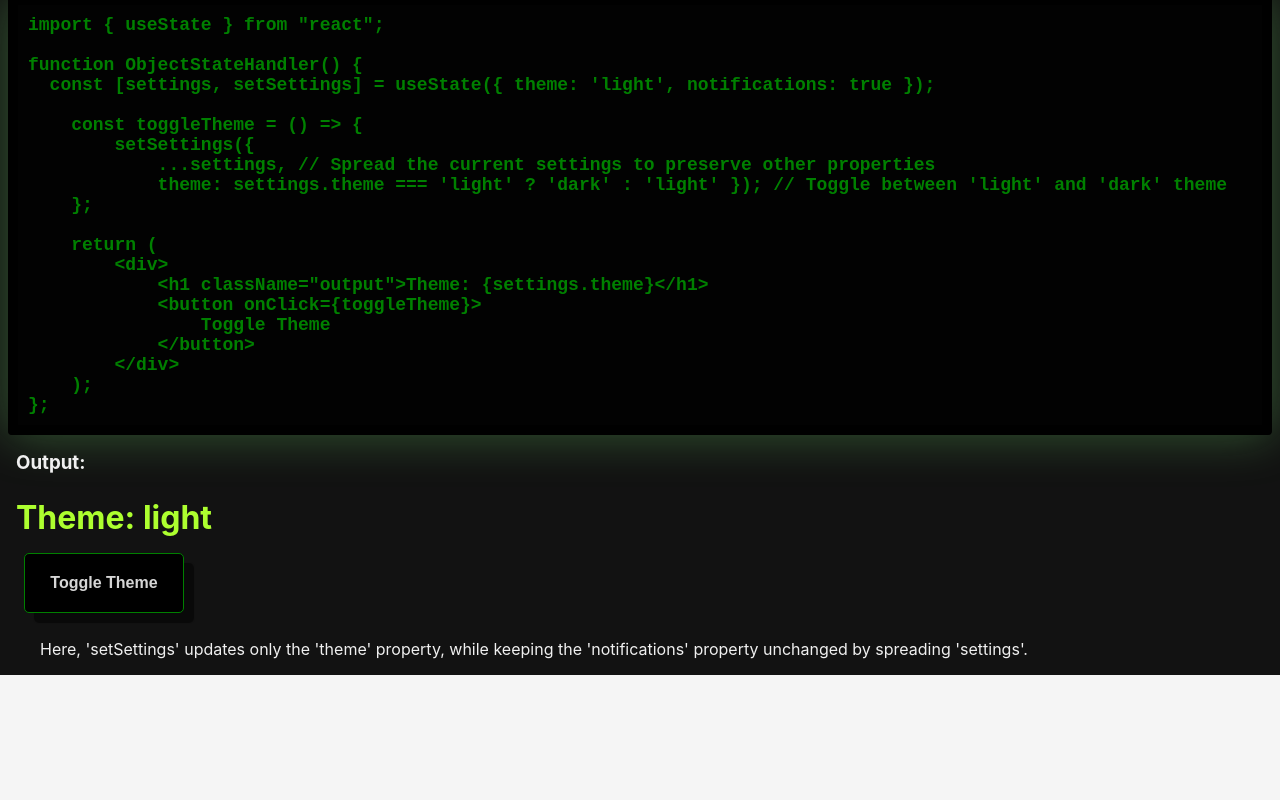
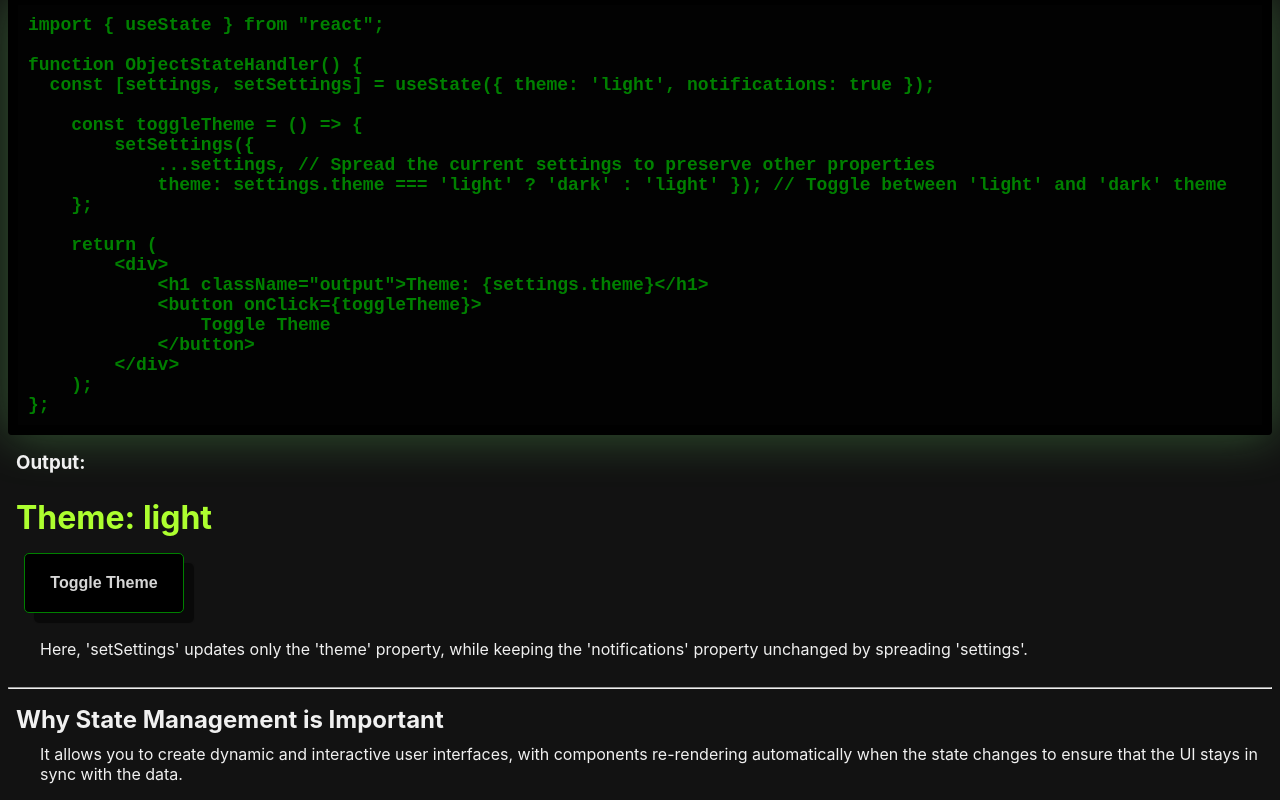
Before and after one commit to rees-kyle/react_showcase, a React (Create React App) app in the folder project/: page /state-management-in-functional-components in a window 1280 px wide. Shown: the part 3009-3809 px from the top of the page. Before the commit the page ends 3684 px from the top, so only its background shows below. Built offline with nearby package versions, Linux system fonts and the light colour scheme.

Commit message:
Add StateImportance component
- Added component file.
- Added to index in components folder.
- Imported and added component to page.

```diff
--- /dev/null
+++ b/project/src/components/basics/state_management_in_functional_components/StateImportance.js
@@ -0,0 +1,15 @@
+const StateImportance = () => {
+    return (
+        <div>
+            <br/>
+            <hr/>
+            <h2>Why State Management is Important</h2>
+            <p>
+                It allows you to create dynamic and interactive user interfaces,
+                with components re-rendering automatically when the state changes to ensure that the UI stays in sync with the data.
+            </p>
+        </div>
+    );
+};
+
+export default StateImportance;
--- a/project/src/components/basics/state_management_in_functional_components/index.js
+++ b/project/src/components/basics/state_management_in_functional_components/index.js
@@ -2,3 +2,4 @@ export { default as FunctionalState } from './FunctionalState';
 export { default as UseState } from './UseState';
 export { default as MultiState } from './MultiState';
 export { default as ObjectStateHandler } from './ObjectStateHandler';
+export { default as StateImportance } from './StateImportance';
--- a/project/src/pages/basics/StateManagementInFunctionalComponents.js
+++ b/project/src/pages/basics/StateManagementInFunctionalComponents.js
@@ -2,7 +2,8 @@ import {
   FunctionalState,
   UseState,
   MultiState,
-  ObjectStateHandler
+  ObjectStateHandler,
+  StateImportance
 } from '../../components/basics/state_management_in_functional_components';
 
 const StateManagementInFunctionalComponents = () => {
@@ -12,6 +13,7 @@ const StateManagementInFunctionalComponents = () => {
       <UseState />
       <MultiState />
       <ObjectStateHandler />
+      <StateImportance />
     </>
   );
 };
```
